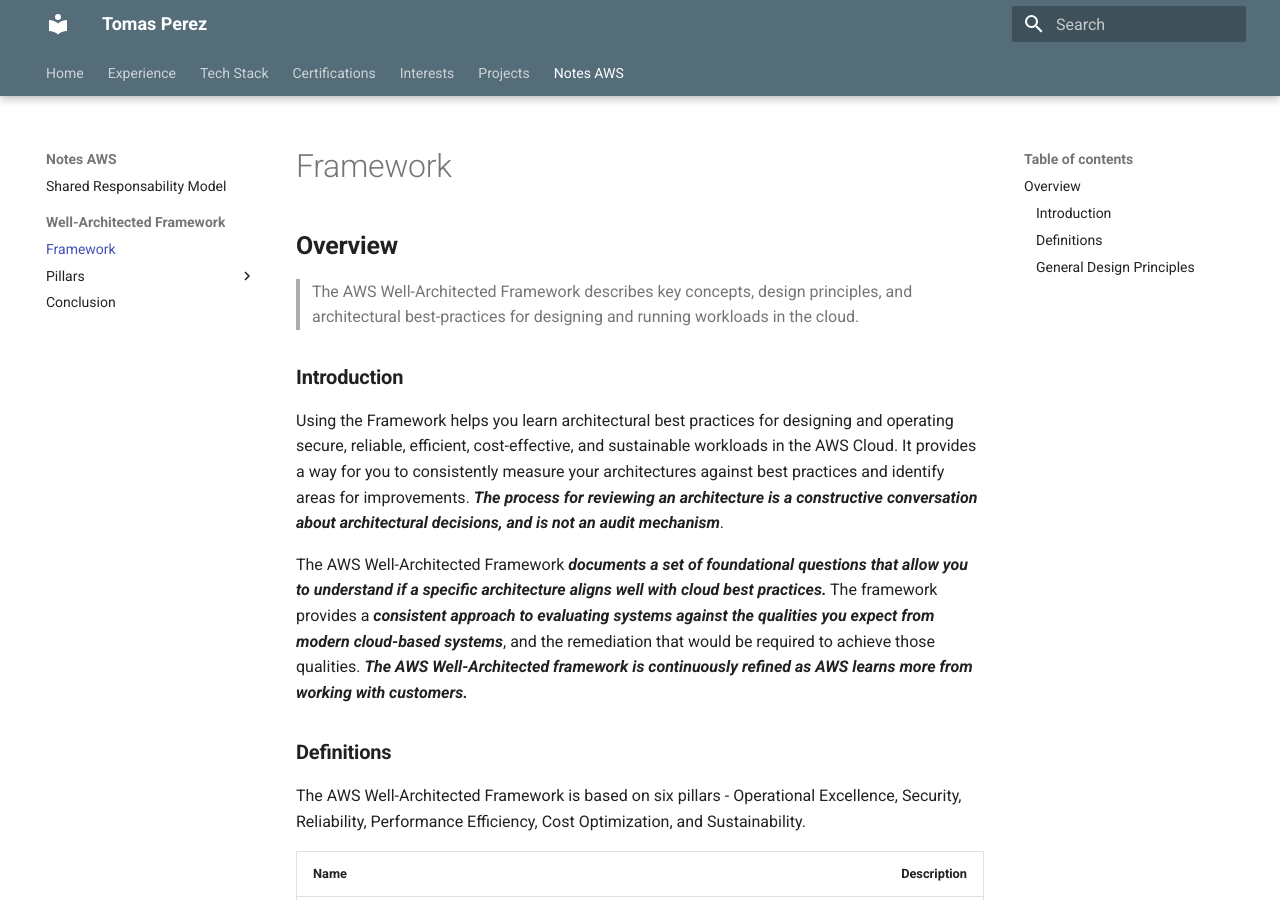
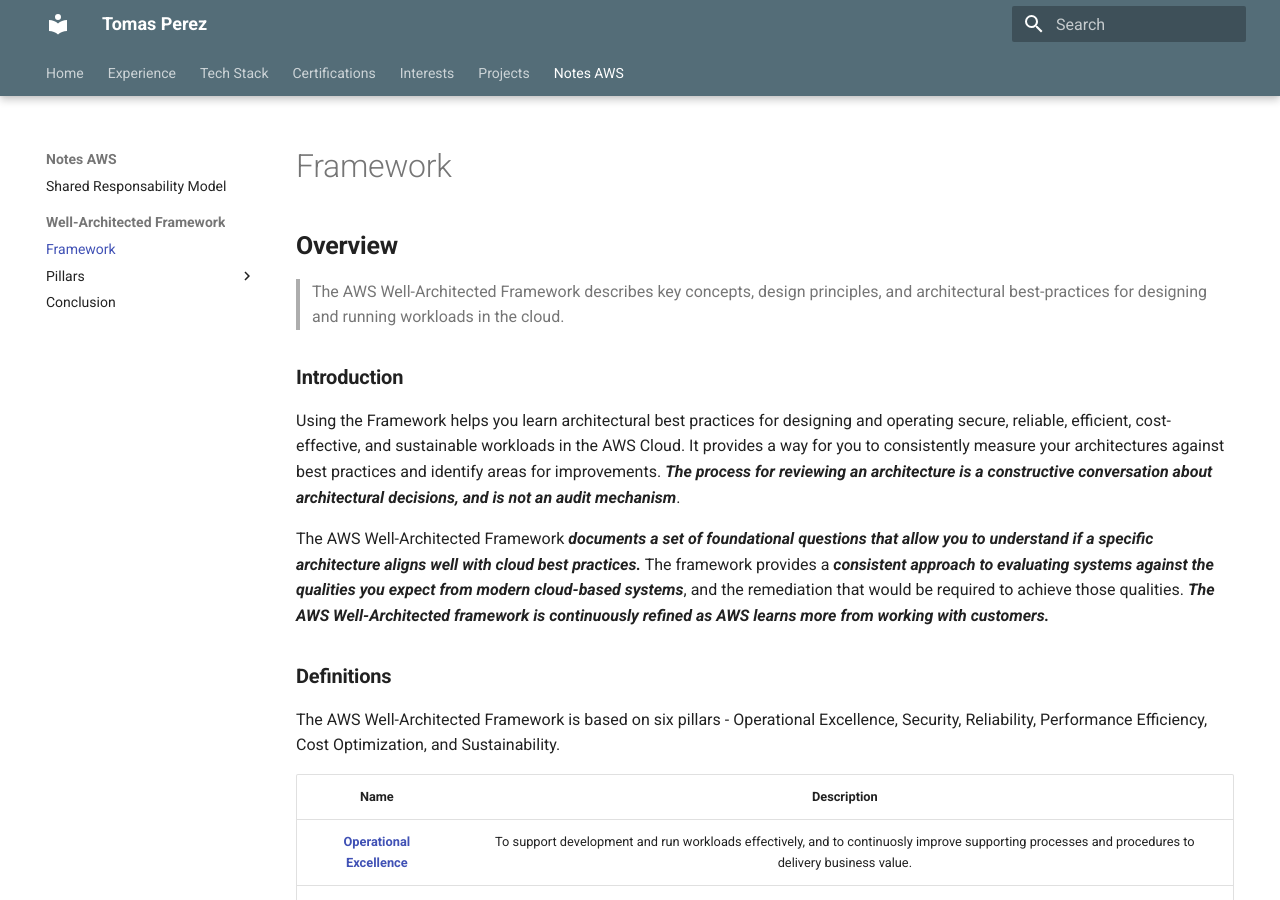
Before and after one commit to Tomperez98/blog, an MkDocs documentation site: the page built from docs/notes_aws/well_architected_framework/framework.md, in a window 1280 px wide and 900 px high. Built offline with MkDocs 1.6.1 and Material for MkDocs 9.7.7, drawn with Linux system fonts in a browser that asks for light colours; some of the changed lines change nothing that is shown.

Commit message:
Muuuch more cleaner

```diff
--- a/docs/notes_aws/well_architected_framework/framework.md
+++ b/docs/notes_aws/well_architected_framework/framework.md
@@ -1,3 +1,8 @@
+---
+hide:
+  - toc
+---
+
 ## **Overview**
 > The AWS Well-Architected Framework describes key concepts, design principles, and architectural best-practices for designing and running workloads in the cloud.
 
@@ -10,14 +15,14 @@
 ### **Definitions**
 The AWS Well-Architected Framework is based on six pillars - Operational Excellence, Security, Reliability, Performance Efficiency, Cost Optimization, and Sustainability.
 
-| Name                                                                     |                                                                                                                                      Description |
-| ------------------------------------------------------------------------ | -----------------------------------------------------------------------------------------------------------------------------------------------: |
+|                                   Name                                   |                                                                   Description                                                                    |
+| :----------------------------------------------------------------------: | :----------------------------------------------------------------------------------------------------------------------------------------------: |
 | **[Operational Excellence](pillars/operation_excellence/definition.md)** | To support development and run workloads effectively, and to continuosly improve supporting processes and procedures to delivery business value. |
-| **[Security](pillars/security/definition.md)**                           |                                                                How to take advantage of cloud technologies to protect data, systems, and assets. |
-| **Reliability**                                                          |                                          Ability for a workload to perform consistently as expected. Expected both in functionality and on time. |
-| **Performance Efficiency**                                               |   To use computing resources efficiently to meet system requirements, and to maintain that efficiency as demand changes and technologies evolve. |
-| **Cost Optimization**                                                    |                                                                                             To deliver business value at the lowest price point. |
-| **Sustainability**                                                       |      To continually improve sustainability impacts by reducing energy consumption and increasing efficiency across all components of a workload. |
+|              **[Security](pillars/security/definition.md)**              |                                How to take advantage of cloud technologies to protect data, systems, and assets.                                 |
+|                             **Reliability**                              |                     Ability for a workload to perform consistently as expected. Expected both in functionality and on time.                      |
+|                        **Performance Efficiency**                        |  To use computing resources efficiently to meet system requirements, and to maintain that efficiency as demand changes and technologies evolve.  |
+|                          **Cost Optimization**                           |                                               To deliver business value at the lowest price point.                                               |
+|                            **Sustainability**                            |   To continually improve sustainability impacts by reducing energy consumption and increasing efficiency across all components of a workload.    |
 
 In the AWS Well-Architected Framework, we use these terms:
 
--- a/mkdocs.yml
+++ b/mkdocs.yml
@@ -15,6 +15,7 @@
     - navigation.indexes
     - navigation.sections
     - navigation.prune
+    - navigation.top
 
 nav:
   - "Home": index.md
@@ -92,6 +93,8 @@
       link: https://github.com/Tomperez98/blog
 
 markdown_extensions:
+  - attr_list
+  - tables
   - pymdownx.emoji:
       "emoji_index": !!python/name:materialx.emoji.twemoji
       "emoji_generator": !!python/name:materialx.emoji.to_svg
```
